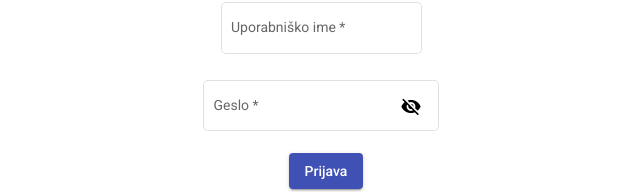
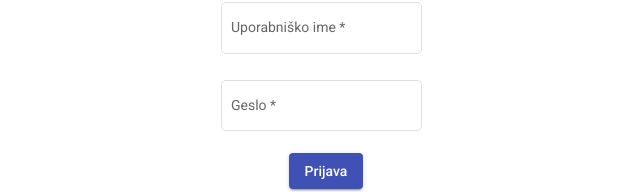
Before and after one commit to AmbicatusThe2nd/job-application-app, an Angular app: page /login in a window 1280 px wide. Shown: the part 330-522 px from the top of the page, without its empty margins (314-954 px from the left). Built offline with nearby package versions, Linux system fonts and the light colour scheme.

Commit message:
Implemented Error matchers for login form

```diff
--- a/src/app/login/login.component.html
+++ b/src/app/login/login.component.html
@@ -4,24 +4,21 @@
     <div class="login-form-container">
       <mat-form-field class="form-field" appearance="outline">
         <mat-label>Uporabniško ime</mat-label>
-        <input matInput formControlName="username" />
+        <input
+          matInput
+          formControlName="username"
+          [errorStateMatcher]="matcher"
+        />
+        <mat-error> Prosim vnesite uporabniško ime </mat-error>
       </mat-form-field>
       <mat-form-field class="form-field" appearance="outline">
         <mat-label>Geslo</mat-label>
         <input
           matInput
           formControlName="password"
-          [type]="hide ? 'password' : 'text'"
+          [errorStateMatcher]="matcher"
         />
-        <button
-          mat-icon-button
-          matSuffix
-          (click)="hide = !hide"
-          [attr.aria-label]="'Hide password'"
-          [attr.aria-pressed]="hide"
-        >
-          <mat-icon>{{ hide ? "visibility_off" : "visibility" }}</mat-icon>
-        </button>
+        <mat-error> Prosim vnesite geslo </mat-error>
       </mat-form-field>
       <button mat-raised-button color="primary">Prijava</button>
     </div>
--- a/src/app/login/login.component.ts
+++ b/src/app/login/login.component.ts
@@ -1,6 +1,7 @@
 import { Component, OnInit } from '@angular/core';
 import { FormBuilder, FormControl, Validators } from '@angular/forms';
 import { Router } from '@angular/router';
+import { MyErrorStateMatcher } from 'src/helpers/ErrorStateMatcher';
 
 @Component({
   selector: 'app-login',
@@ -16,6 +17,8 @@ export class LoginComponent implements OnInit {
     username: new FormControl('', [Validators.required]),
     password: new FormControl('', [Validators.required]),
   });
+
+  matcher = new MyErrorStateMatcher();
 
   ngOnInit(): void {
     if (sessionStorage.getItem('jeAdmin')) {
--- /dev/null
+++ b/src/helpers/ErrorStateMatcher.ts
@@ -0,0 +1,16 @@
+import { FormControl, FormGroupDirective, NgForm } from '@angular/forms';
+import { ErrorStateMatcher } from '@angular/material/core';
+
+export class MyErrorStateMatcher implements ErrorStateMatcher {
+  isErrorState(
+    control: FormControl | null,
+    form: FormGroupDirective | NgForm | null
+  ): boolean {
+    const isSubmitted = form && form.submitted;
+    return !!(
+      control &&
+      control.invalid &&
+      (control.dirty || control.touched || isSubmitted)
+    );
+  }
+}
```
